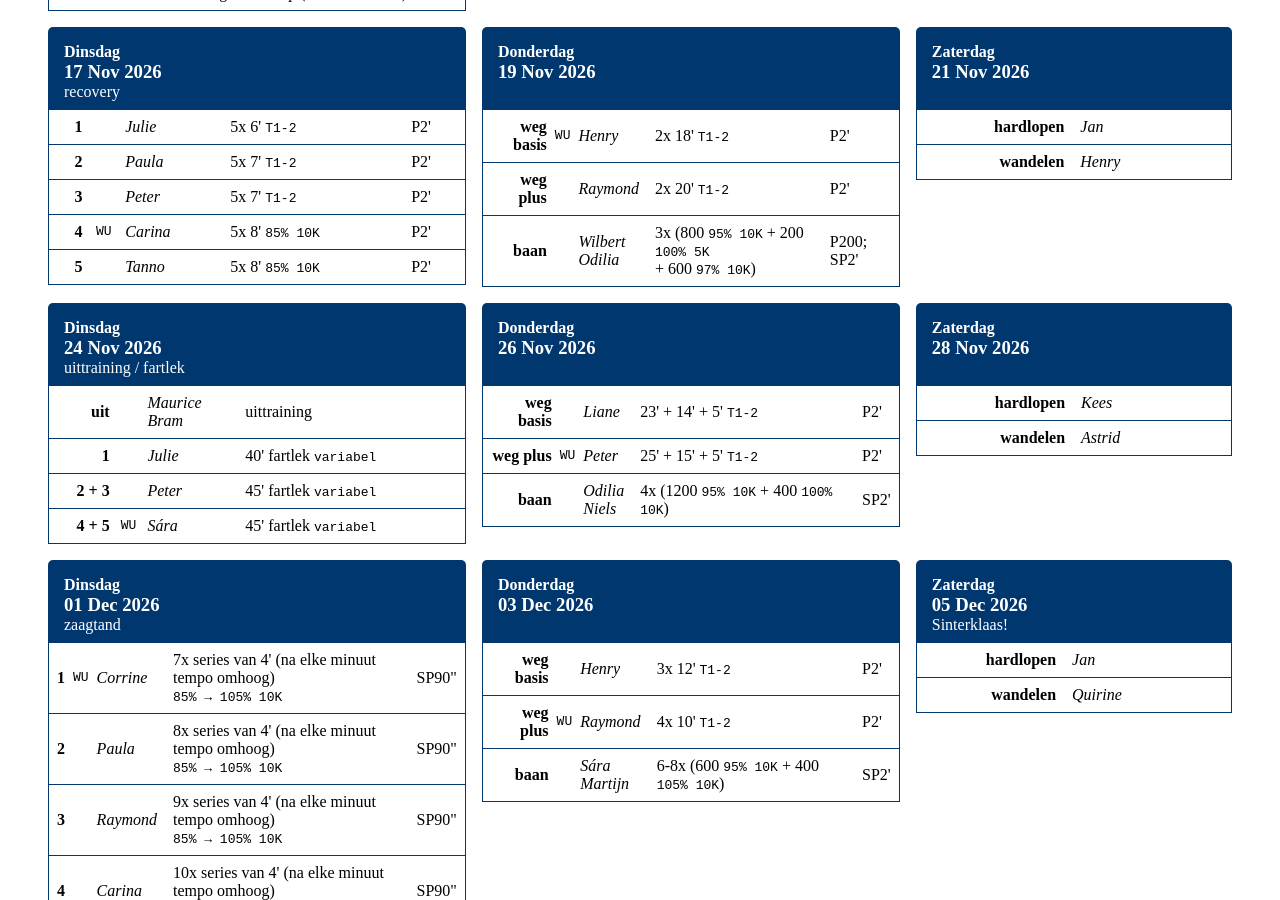
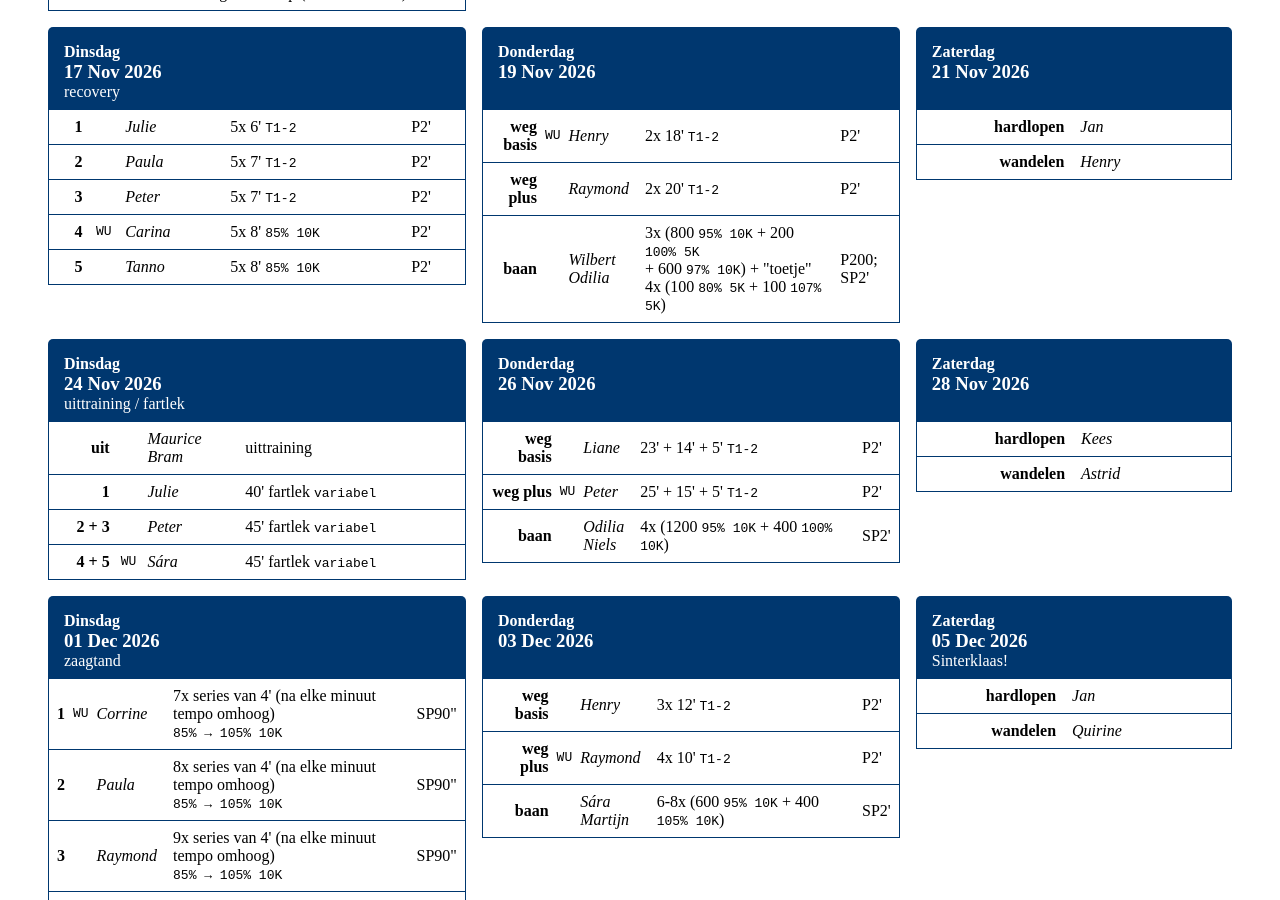
Before and after one commit to sarajuhosova/av40-schedule, a Jekyll site: the page built from _posts/2026-10-01-q4.md, in a window 1280 px wide and 900 px high, scrolled down 2437 px. Built offline with Jekyll 4.4.1, drawn with Linux system fonts in a browser that asks for light colours.

Commit message:
Update q4.yaml

```diff
--- a/_data/schedule/y2026/q4.yaml
+++ b/_data/schedule/y2026/q4.yaml
@@ -430,7 +430,9 @@
       trainer: ["Raymond"]
     - group: "baan"
       training:
-        core: "3x (800 <tt>95% 10K</tt> + 200 <tt>100% 5K</tt> <br> + 600 <tt>97% 10K</tt>)"
+        core: |
+          3x (800 <tt>95% 10K</tt> + 200 <tt>100% 5K</tt> <br> + 600 <tt>97% 10K</tt>)
+          + "toetje" 4x (100 <tt>80% 5K</tt> + 100 <tt>107% 5K</tt>)
         break: "P200; SP2'"
       trainer: ["Wilbert", "Odilia"]
 - date: 2026-11-21
```
